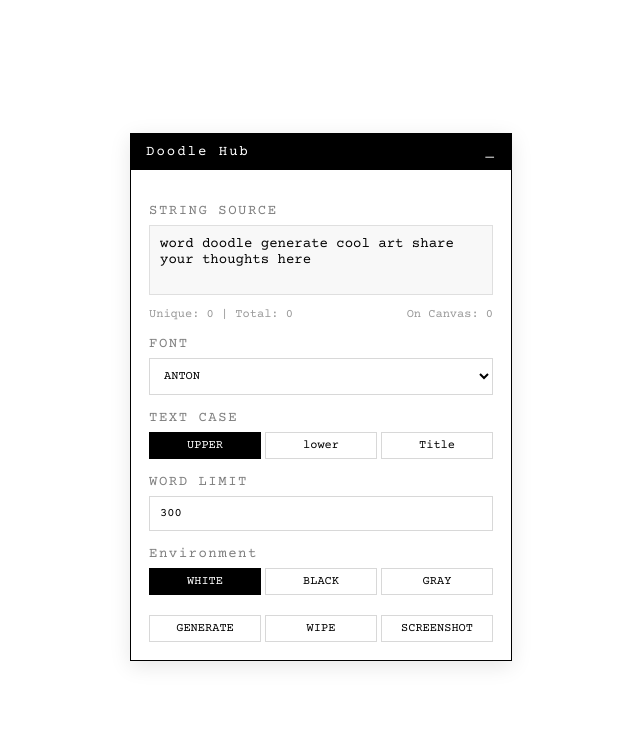
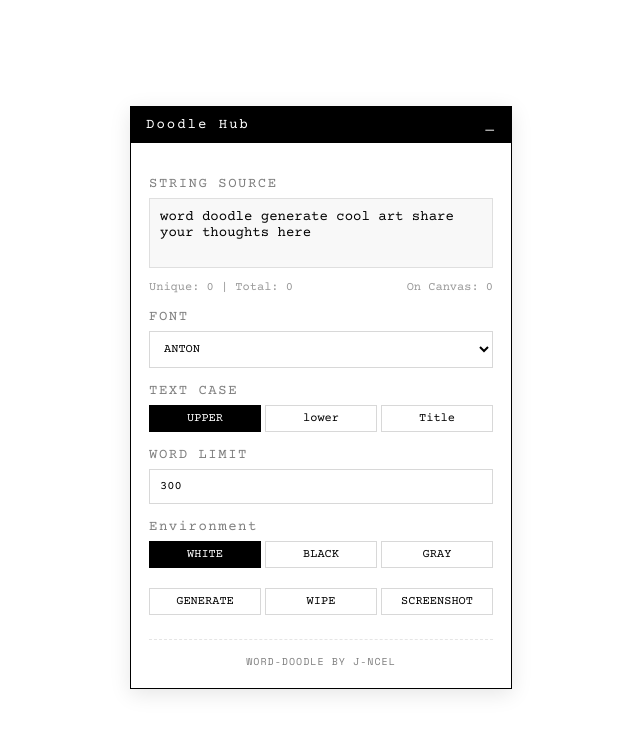
Before and after one commit to j-ncel/word-doodle, a website built with Vite: page index.html in a window 1280 px wide. Shown: the whole page, without its empty margins (319-959 px from the left). Built offline with nearby package versions, Linux system fonts and the light colour scheme.

Commit message:
Add footer with GitHub link and style adjustments for hub-footer

```diff
--- a/index.html
+++ b/index.html
@@ -54,6 +54,16 @@ word doodle generate cool art share your thoughts here</textarea
           <button id="wipe-btn">WIPE</button>
           <button id="capture-btn">SCREENSHOT</button>
         </div>
+
+        <footer class="hub-footer">
+          <a
+            href="https://github.com/j-ncel/word-doodle"
+            target="_blank"
+            rel="noopener"
+          >
+            word-doodle by j-ncel
+          </a>
+        </footer>
       </div>
     </div>
 
--- a/src/styles/main.css
+++ b/src/styles/main.css
@@ -204,3 +204,29 @@ button.active {
   display: flex;
   justify-content: space-between;
 }
+
+.hub-footer {
+  margin-top: 24px;
+  padding-top: 12px;
+  border-top: 1px dashed rgba(0, 0, 0, 0.1);
+  text-align: center;
+}
+
+.hub-footer a {
+  font-family: "Space Mono", monospace;
+  font-size: 10px;
+  letter-spacing: 1px;
+  text-decoration: none;
+  text-transform: uppercase;
+  color: inherit;
+  opacity: 0.5;
+  transition: opacity 0.2s ease;
+}
+
+.hub-footer a:hover {
+  opacity: 1;
+}
+
+.theme-black .hub-footer {
+  border-top-color: rgba(255, 255, 255, 0.1);
+}
```
